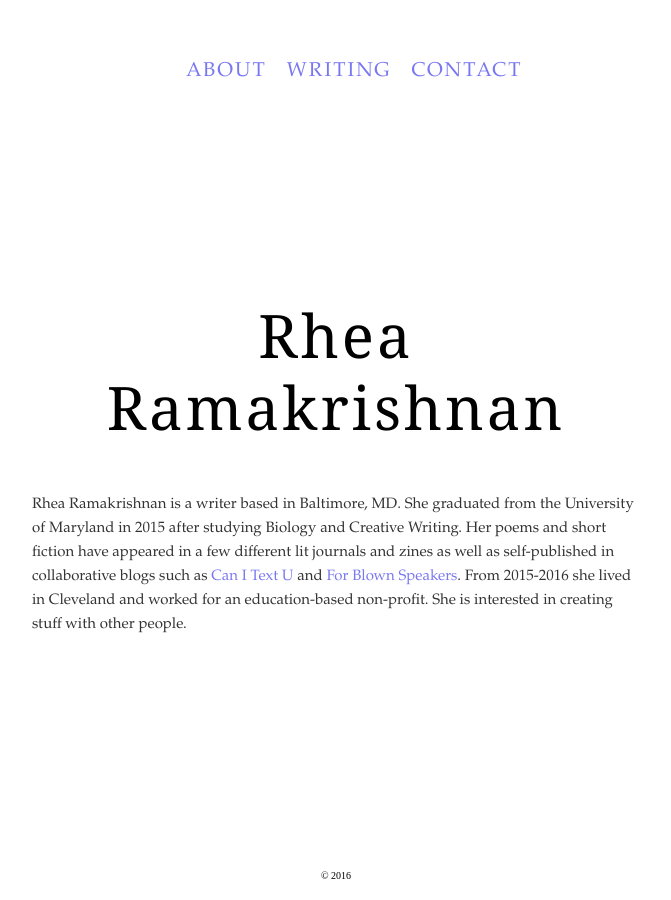
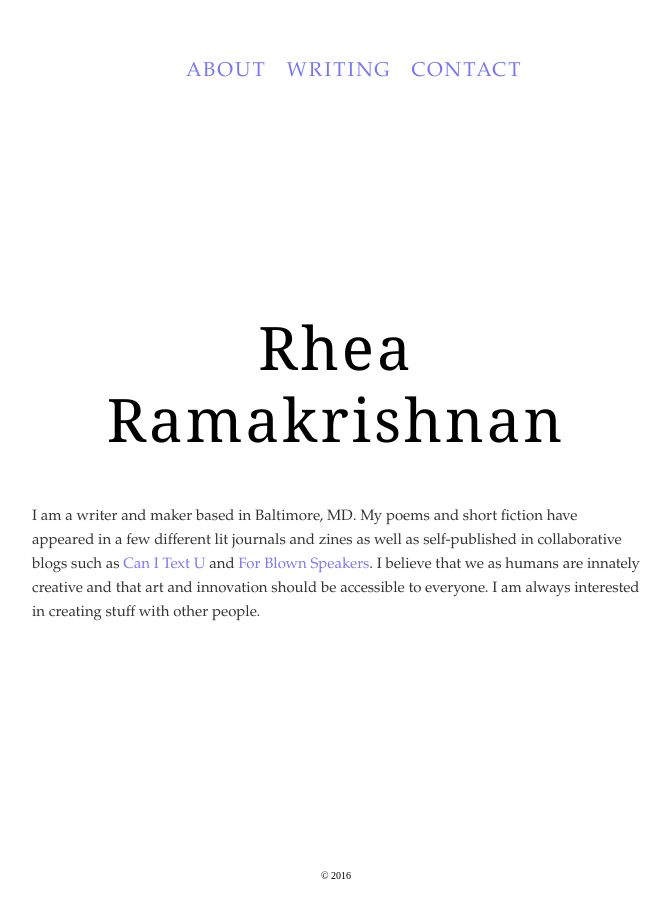
Before and after one commit to reram/reram.github.io, a Jekyll site: the page built from index.html, in a window 1280 px wide. Shown: the whole page, without its empty margins (304-975 px from the left). Built offline with Jekyll 4.4.1, drawn with Linux system fonts in a browser that asks for light colours.

Commit message:
Update index.html

```diff
--- a/index.html
+++ b/index.html
@@ -20,13 +20,12 @@ layout: page
 <h1>Rhea Ramakrishnan</h1>
 
       <p>
-      Rhea Ramakrishnan is a writer based in Baltimore, MD.
-      She graduated from the University of Maryland in 2015 after studying Biology and Creative Writing.
-      Her poems and short fiction have appeared in a few different lit journals and zines as well as self-published in collaborative
+      I am a writer and maker based in Baltimore, MD.
+      My poems and short fiction have appeared in a few different lit journals and zines as well as self-published in collaborative
       blogs such as <a href="https://canitextu.wordpress.com/author/rhearamakrishnan/">Can I Text U</a> and
       <a href="https://forblownspeakers.wordpress.com/author/rhearamakrishnan/">For Blown Speakers</a>.
-      From 2015-2016 she lived in Cleveland and worked for an education-based non-profit.
-      She is interested in creating stuff with other people.
+      I believe that we as humans are innately creative and that art and innovation should be accessible to everyone.
+      I am always interested in creating stuff with other people.
       </p>
 
     </section>
```
